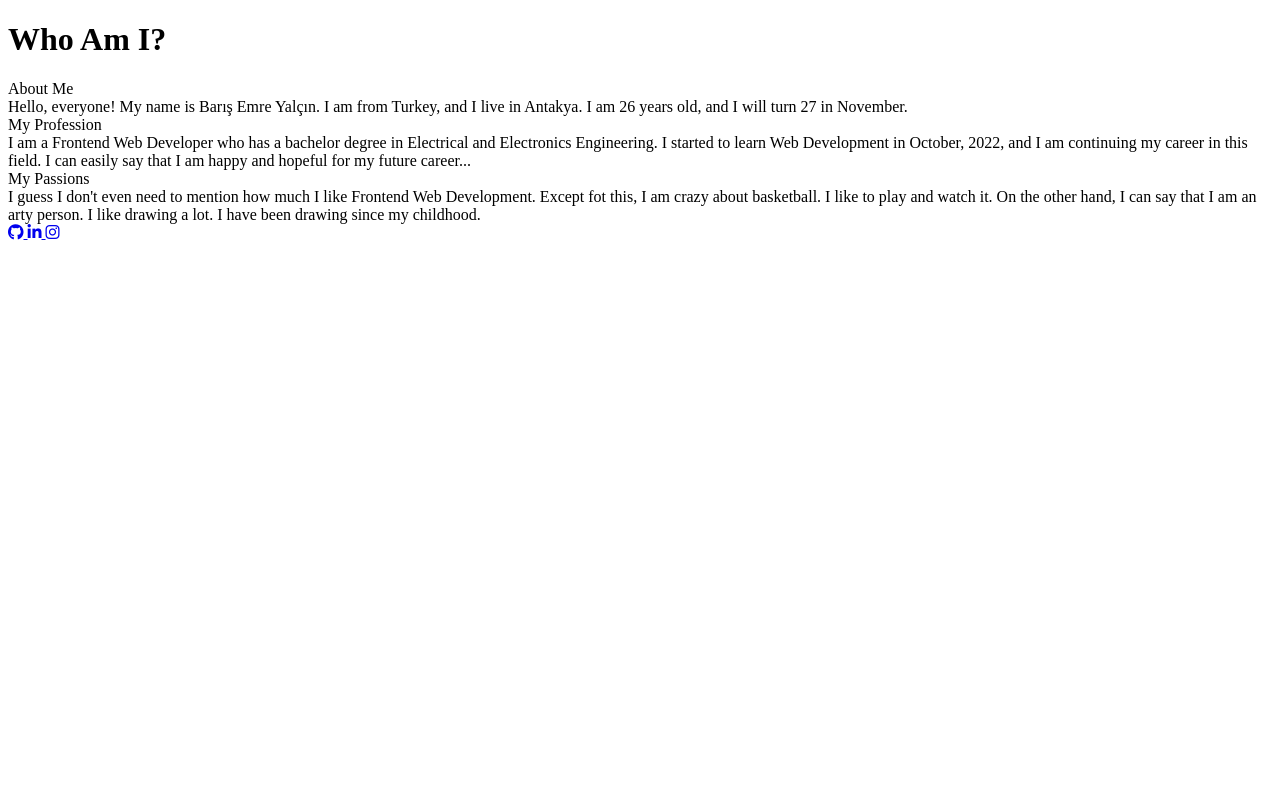
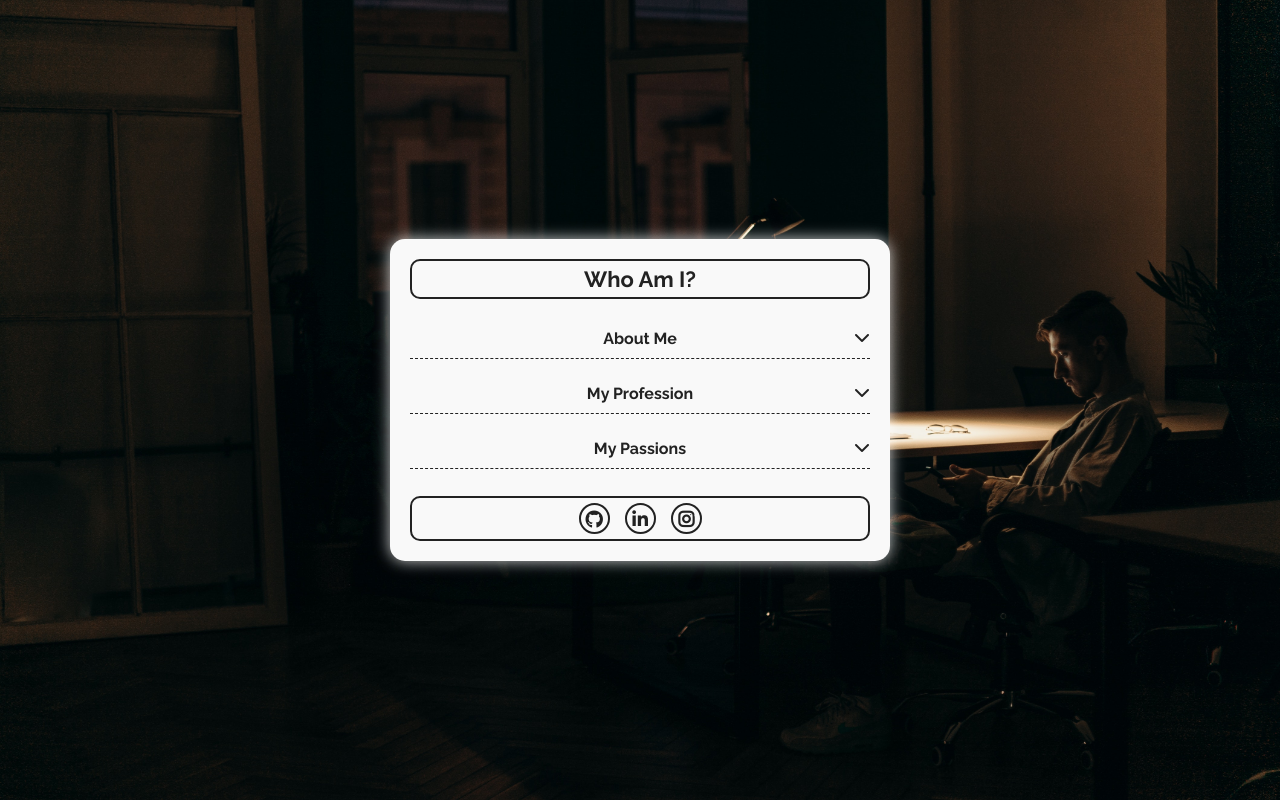
Before and after one commit to barisemreyalcin/MyAccordion-VanillaJS, a plain HTML site: page index.html in a window 1280 px wide. Drawn offline with Linux system fonts and the light colour scheme.

Commit message:
css styles: done

```diff
--- a/index.html
+++ b/index.html
@@ -4,14 +4,14 @@
     <meta charset="UTF-8">
     <meta http-equiv="X-UA-Compatible" content="IE=edge">
     <meta name="viewport" content="width=device-width, initial-scale=1.0">
+    <!-- Styles -->
+    <link rel="stylesheet" href="styles.css">
     <!-- Google Fonts -->
     <link rel="preconnect" href="https://fonts.googleapis.com">
     <link rel="preconnect" href="https://fonts.gstatic.com" crossorigin>
     <link href="https://fonts.googleapis.com/css2?family=Raleway:wght@400;700&display=swap" rel="stylesheet">
     <!-- Font-awesome -->
     <link rel="stylesheet" href="https://cdnjs.cloudflare.com/ajax/libs/font-awesome/6.4.0/css/all.min.css" integrity="sha512-iecdLmaskl7CVkqkXNQ/ZH/XLlvWZOJyj7Yy7tcenmpD1ypASozpmT/E0iPtmFIB46ZmdtAc9eNBvH0H/ZpiBw==" crossorigin="anonymous" referrerpolicy="no-referrer" />
-    <!-- Styles -->
-    <link rel="stylesheet" href="styles.css">
     <title>My Accordion | About Me...</title>
 </head>
 <body>
@@ -19,24 +19,39 @@
         <h1 class="main-title">Who Am I?</h1>
         <div class="accordion-container">
             <div class="accordion-title">About Me</div>
-            <div class="accordion-text">Hello, everyone! My name is Barış Emre Yalçın. I am from Turkey, and I live in Antakya. I am 26 years old, and I will turn 27 in November.</div>
+            <div class="accordion-content">
+                <div class="accordion-img">
+                    <img src="img/me.jpg" alt="">
+                </div>
+                <div class="accordion-text">Hello, everyone! My name is Barış Emre Yalçın. I am from Turkey, and I live in Antakya. I am 26 years old, and I will turn 27 in November.</div>
+            </div>
         </div>
         <div class="accordion-container">
             <div class="accordion-title">My Profession</div>
-            <div class="accordion-text">I am a Frontend Web Developer who has a bachelor degree in Electrical and Electronics Engineering. I started to learn Web Development in October, 2022, and I am continuing my career in this field. I can easily say that I am happy and hopeful for my future career...</div>
+            <div class="accordion-content">
+                <div class="accordion-img">
+                    <img src="img/fe.jpg" alt="">
+                </div>
+                <div class="accordion-text">I am a Frontend Developer who has a bachelor degree in Electrical & Electronics Engineering. I started to learn Web Development in October, 2022, and I am continuing my career in this field. I can easily say that I am happy and hopeful for my future career...</div>
+            </div>
         </div>
         <div class="accordion-container">
             <div class="accordion-title">My Passions</div>
-            <div class="accordion-text">I guess I don't even need to mention how much I like Frontend Web Development. Except fot this, I am crazy about basketball. I like to play and watch it. On the other hand, I can say that I am an arty person. I like drawing a lot. I have been drawing since my childhood.</div>
+            <div class="accordion-content">
+                <div class="accordion-img">
+                    <img src="img/ps.jpg" alt="">
+                </div>
+                <div class="accordion-text">I guess I don't even need to mention how much I like Frontend Web Development. Except for this, I am crazy about basketball. I like to play and watch it. On the other hand, I can say that I am an arty person. I like drawing a lot. I have been drawing since my childhood.</div>
+            </div>
         </div>
         <div class="social-links">
-            <a href="https://github.com/barisemreyalcin" class="social-link">
+            <a href="https://github.com/barisemreyalcin" class="social-link" target="_blank">
                 <i class="fa-brands fa-github"></i>
             </a>
-            <a href="https://www.linkedin.com/in/barisemreyalcin/" class="social-link">
+            <a href="https://www.linkedin.com/in/barisemreyalcin/" class="social-link" target="_blank">
                 <i class="fa-brands fa-linkedin-in"></i>
             </a>
-            <a href="https://www.instagram.com/b.e.y.art/" class="social-link">
+            <a href="https://www.instagram.com/b.e.y.art/" class="social-link" target="_blank">
                 <i class="fa-brands fa-instagram"></i>
             </a>
         </div>
--- a/styles.css
+++ b/styles.css
@@ -0,0 +1,120 @@
+/* CSS Styles */
+* {
+    margin: 0;
+    padding: 0;
+    font-family: 'Raleway', sans-serif;
+    box-sizing: border-box;
+}
+
+html {
+    font-size: 10px;
+}
+
+body {
+    font-size: 1.6rem;
+    background: url(img/bg.jpg) no-repeat center center/cover;
+    display: flex;
+    justify-content: center;
+    align-items: center;
+    height: 100vh;
+}
+
+.accordion {
+    background-color: #F9F9F9;
+    color: #222222;
+    width: 50rem;
+    padding: 2rem;
+    border-radius: 1.5rem;
+    box-shadow: rgba(255, 255, 255, 0.8) 0px 0px 15px 0px;
+}
+
+.main-title {
+    font-size: 2.2rem;
+    text-align: center;
+    margin-bottom: 2rem;
+    border-radius: 1rem;
+    border: 2px solid #222222;
+    padding: .5rem 0;
+    transition: all .3s;
+    cursor: pointer;
+}
+
+.main-title:hover {
+    background-color: #222222;
+    color: #F9F9F9;
+}
+
+.accordion-content {
+    display: flex;
+    align-items: center;
+    gap: 1rem;
+    margin: .75rem 0;
+
+    height: 0;
+    overflow: hidden;
+}
+
+.accordion-content img {
+    width: 9.5rem;
+    border-radius: 1rem;
+}
+
+.accordion-title {
+    text-align: center;
+    padding: 1rem;
+    font-weight: 700;
+    border-bottom: 1.5px dashed #222222;
+    cursor: pointer;
+    position: relative;
+}
+
+.accordion-title::after {
+    content: "\f078";
+    font-family: FontAwesome;
+    position: absolute;
+    right: 0;
+}
+
+.accordion-text {
+    line-height: 2.2rem;
+    letter-spacing: .1rem;
+    font-size: 1.4rem;
+}
+
+.social-links {
+    display: flex;
+    justify-content: center;
+    font-size: 1.8rem;
+    margin-top: 2rem;
+    text-align: center;
+    border-radius: 1rem;
+    border: 2px solid #222222;
+    padding: .5rem 0;
+    transition: all .3s;
+}
+
+.social-link {
+    text-decoration: none;
+}
+
+.social-link .fa-brands {
+    margin: 0 .75rem;
+    border: 2px solid #222222;
+    border-radius: 50%;
+    text-align: center;
+    width: 3.1rem;
+    height: 3.1rem;
+    transition: all 0.3s;
+    padding: .5rem;
+    color: #222222;
+}
+
+.social-link .fa-brands:hover {
+    border: 2px solid #222222;
+    color: #F9F9F9;
+    background-color: #222222;
+}
+
+.social-link:last-child .fa-brands {
+    font-weight: 700;
+}
```
Also changed, not shown: img/fe.jpg (added), img/me.jpg (added), img/ps.jpg (added).
